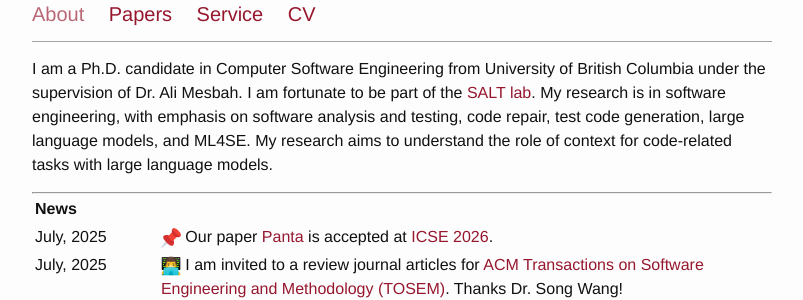
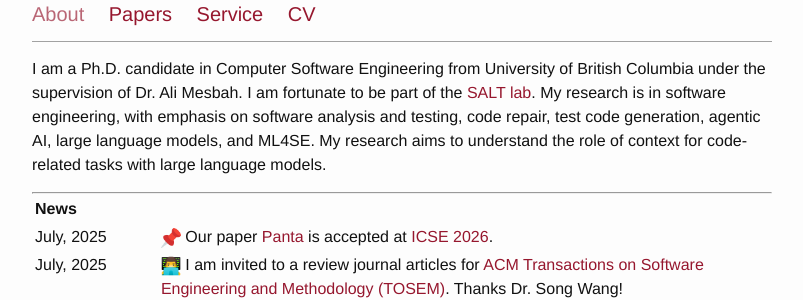
Before and after one commit to nashid/nashid.github.io, a Jekyll site: the page built from index.md, in a window 1280 px wide. Shown: the part 215-515 px from the top of the page, without its empty margins (238-1041 px from the left). Built offline with Jekyll 4.4.1, drawn with Linux system fonts in a browser that asks for light colours.

Commit message:
update interest

```diff
--- a/_config.yml
+++ b/_config.yml
@@ -5,7 +5,7 @@
 # User settings
 title: Nashid Noor
 email: nashid@ece.ubc.ca
-group: SALT lab, UBC
+group: UBC
 groupweb: http://salt.ece.ubc.ca/
 dept: Electrical and Computer Engineering
 deptweb: https://www.ece.ubc.ca/
@@ -26,7 +26,7 @@ paginate_path: /news/page:num/
 excerpt_separator: <!--more-->
 
 # Site-wide variables
-keywords: Software Engineering, Software Testing, Large Language Models, Deep Learning
+keywords: Software Engineering, Software Testing, Agentic AI, Large Language Models, Deep Learning
 copyright: Copyright (c) Nashid Noor
 
 # Plugins
--- a/index.md
+++ b/index.md
@@ -7,7 +7,7 @@ group: about
 
 I am a Ph.D. candidate in Computer Software Engineering from University of British Columbia under the supervision of Dr. Ali Mesbah.
 I am fortunate to be part of the [SALT lab](https://people.ece.ubc.ca/amesbah/salt/).
-My research is in software engineering, with emphasis on software analysis and testing, code repair, test code generation, large language models, and ML4SE.
+My research is in software engineering, with emphasis on software analysis and testing, code repair, test code generation, agentic AI, large language models, and ML4SE.
 My research aims to understand the role of context for code-related tasks with large language models.
 
 ---
```
